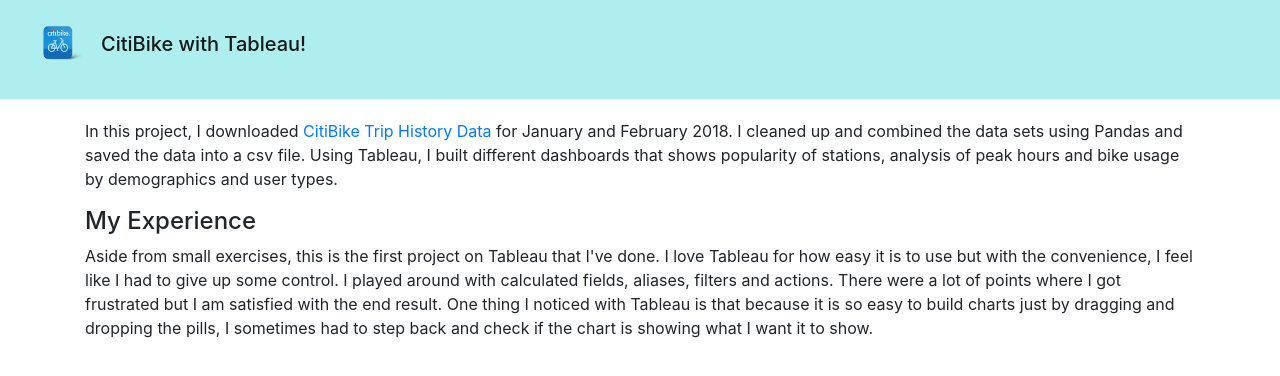
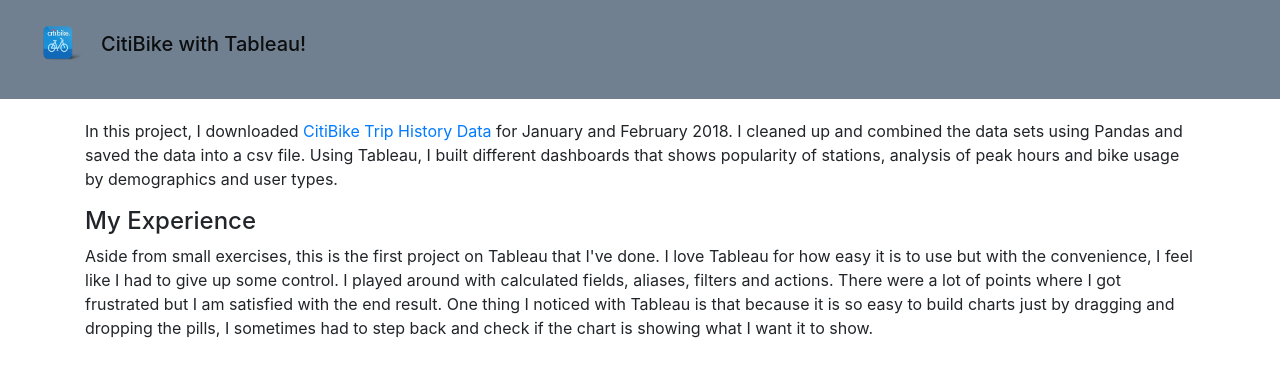
Before and after one commit to hlinn1/citibikes, a plain HTML site: page index.html in a window 1280 px wide. Drawn offline with nearby package versions, Linux system fonts and the light colour scheme; a script that the page names is missing.

Commit message:
style change

```diff
--- a/static/css/style.css
+++ b/static/css/style.css
@@ -1,10 +1,11 @@
 body {
     padding: 0;
     margin: 0;
+    background-color: black;
   }
 
 .navbar {
-    background-color: paleturquoise;
+    background-color: slategrey;
 }
 
 #desc-text {
```
